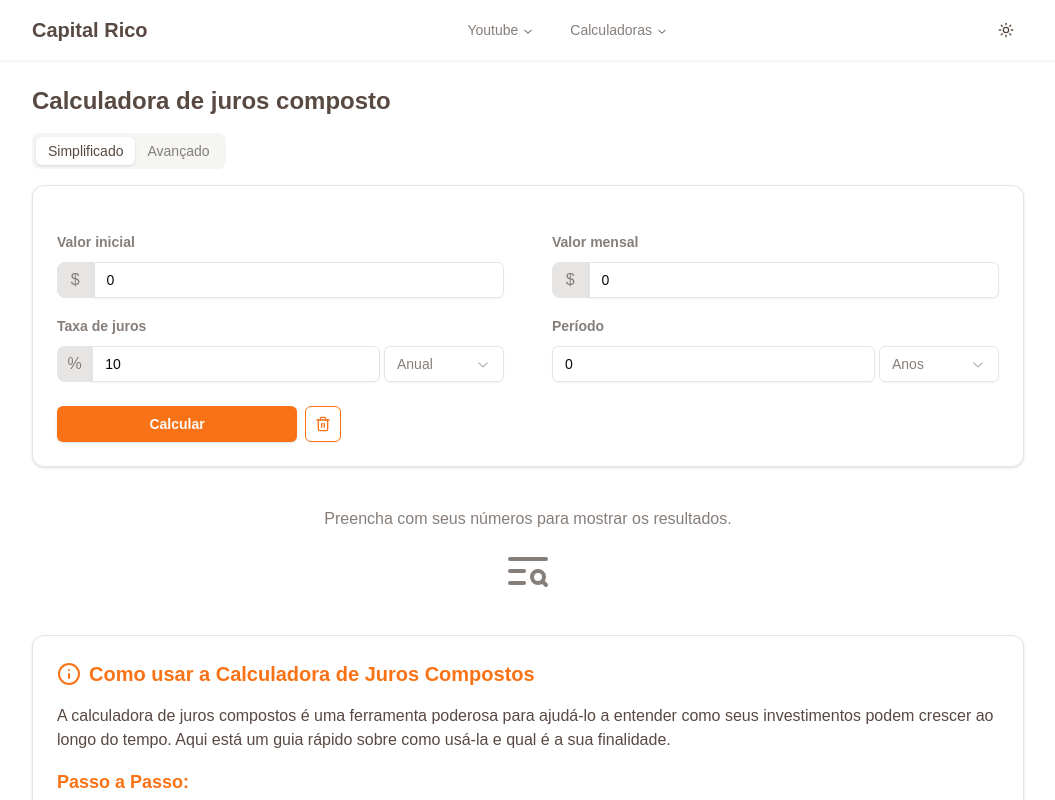
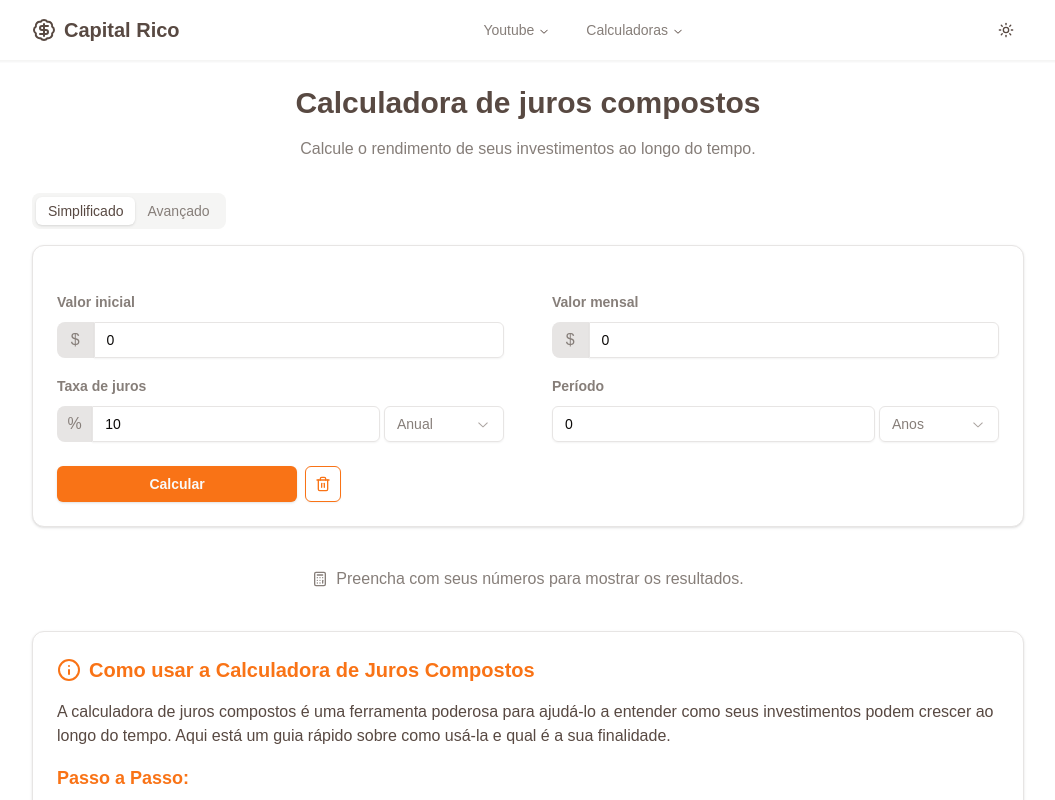
Before and after one commit to lucasfernandes20/calculadora-de-juros-composto, a Next.js app: page / in a window 1280 px wide. Shown: the top 800 px of the page, without its empty margins (112-1167 px from the left). Built offline with nearby package versions, Linux system fonts and the light colour scheme.

Commit message:
feat: enhance header and calculator pages with new icons and improved layout

```diff
--- a/src/models/header.tsx
+++ b/src/models/header.tsx
@@ -1,11 +1,12 @@
 "use client";
 
 import { Button } from "@/components/ui/button";
-import { Moon, Sun } from "lucide-react";
+import { BadgeDollarSignIcon, Moon, Sun } from "lucide-react";
 import { useTheme } from "next-themes";
 import React from "react";
 import HeaderSheet from "@/components/header-sheet";
 import HeaderNavigationMenu from "@/components/header-navigation-menu";
+import Link from "next/link";
 
 const Header: React.FC = () => {
   const { setTheme, theme } = useTheme();
@@ -13,7 +14,12 @@ const Header: React.FC = () => {
   return (
     <header className="border-b-[1px] border-muted shadow-sm mb-6">
       <div className="container py-3 flex items-center justify-between">
-        <h1 className="text-xl">Capital Rico</h1>
+        <Link href="/">
+          <h1 className="text-xl flex items-center gap-2 select-none">
+            <BadgeDollarSignIcon />
+            Capital Rico
+          </h1>
+        </Link>
         <HeaderSheet />
 
         <div className="hidden md:inline-block">
--- a/src/pages/graham/page.tsx
+++ b/src/pages/graham/page.tsx
@@ -5,7 +5,7 @@ import SimpleForm from "./models/simpleForm";
 import { Card } from "@/components/ui/card";
 import { useState } from "react";
 import { currencyFormatter } from "@/utils/currencyFormatter";
-import { TextSearchIcon } from "lucide-react";
+import { CalculatorIcon } from "lucide-react";
 import Image from "next/image";
 import books from "@/data/books.json";
 
@@ -23,9 +23,13 @@ const GrahamPage: React.FC = () => {
 
   return (
     <div className="container m-auto flex flex-col gap-4 mb-6">
-      <h1 className="text-xl font-bold md:text-2xl">
+      <h1 className="text-2xl font-bold md:text-3xl text-center">
         Calculadora de Benjamin Graham
       </h1>
+      <p className="text-center text-muted-foreground text-sm md:text-base mb-4">
+        Calcule o valor intrínseco de uma ação de acordo com a fórmula de
+        Graham.
+      </p>
       <Card className="p-6">
         <SimpleForm onSubmit={onSubmit} />
       </Card>
@@ -44,11 +48,11 @@ const GrahamPage: React.FC = () => {
           </div>
         </div>
       ) : (
-        <div className="flex flex-col gap-4 items-center mt-6">
+        <div className="flex flex-col md:flex-row gap-2 items-center justify-center mt-6 text-muted-foreground text-sm md:text-base">
+          <CalculatorIcon size="1rem" className="text-muted-foreground" />
           <p className="text-center">
-            Preencha com os números da ação para mostrar os resultados.
+            Preencha com os números da ação para calcular o valor intrínseco.
           </p>
-          <TextSearchIcon size="3rem" className="text-muted-foreground" />
         </div>
       )}
       <Card className="p-6 mt-4">
--- a/src/pages/home/page.tsx
+++ b/src/pages/home/page.tsx
@@ -14,7 +14,7 @@ import AdvanceForm from "./models/advanceForm";
 import calcAdvanceCompoundFee, {
   AdvanceCompundFee,
 } from "@/utils/calcAdvanceCompoundFee";
-import { TextSearchIcon } from "lucide-react";
+import { CalculatorIcon } from "lucide-react";
 import Tutorial from "./models/tutorial";
 
 const HomePage = () => {
@@ -111,9 +111,12 @@ const HomePage = () => {
   return (
     <div>
       <div className="container m-auto flex flex-col gap-4 mb-6">
-        <h1 className="text-xl font-bold md:text-2xl">
-          Calculadora de juros composto
+        <h1 className="text-2xl font-bold md:text-3xl text-center">
+          Calculadora de juros compostos
         </h1>
+        <p className="text-center text-muted-foreground text-sm md:text-base mb-4">
+          Calcule o rendimento de seus investimentos ao longo do tempo.
+        </p>
         <Tabs defaultValue="simple">
           <TabsList className="mb-4">
             <TabsTrigger value="simple" className="select-none">
@@ -166,11 +169,11 @@ const HomePage = () => {
             )}
           </section>
         ) : (
-          <div className="flex flex-col gap-4 items-center mt-6">
+          <div className="flex flex-col md:flex-row gap-2 items-center justify-center mt-6 text-muted-foreground text-sm md:text-base">
+            <CalculatorIcon size="1rem" className="text-muted-foreground" />
             <p className="text-center">
               Preencha com seus números para mostrar os resultados.
             </p>
-            <TextSearchIcon size="3rem" className="text-muted-foreground" />
           </div>
         )}
         <section className="grid grid-cols-1 gap-4 md:grid-cols-2">
```
